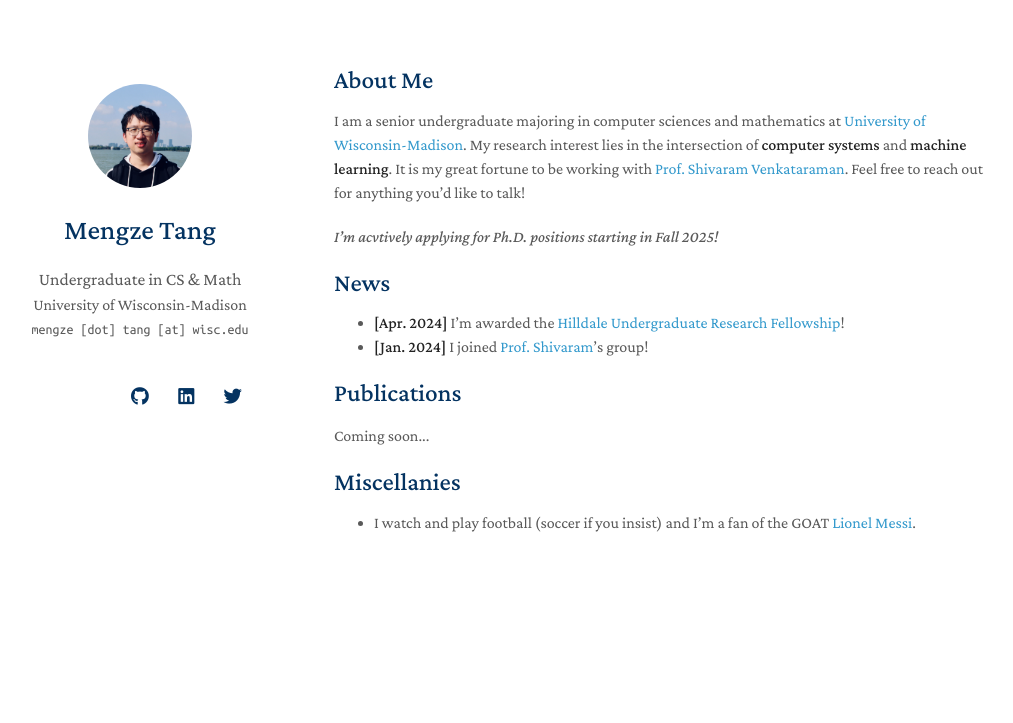
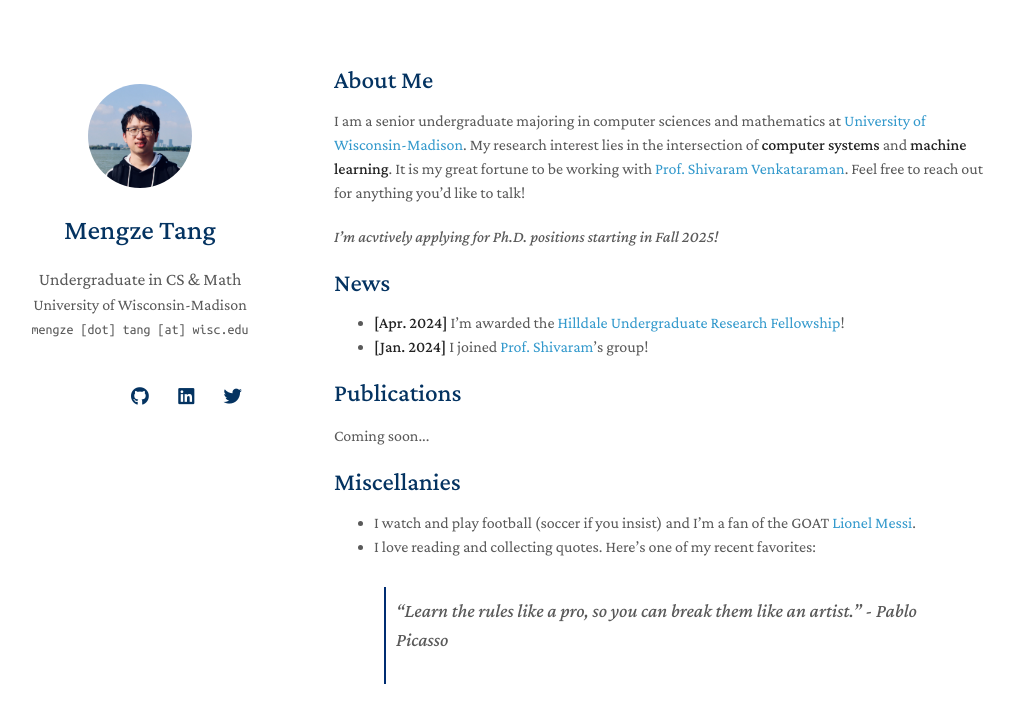
Before and after one commit to madmtang/madmtang.github.io, a Jekyll site: the page built from index.md, in a window 1280 px wide. Shown: the top 723 px of the page, without its empty margins (136-1149 px from the left). Built offline with Jekyll 4.4.1, drawn with Linux system fonts in a browser that asks for light colours; nearby versions of some CDN libraries; a style sheet for code colours, icons or effects is not loaded; our own code applies the rules of GitHub Pages for plain Markdown files.

Commit message:
add a quote

```diff
--- a/index.md
+++ b/index.md
@@ -26,3 +26,5 @@ I am a senior undergraduate majoring in computer sciences and mathematics at <a
 ## Miscellanies
 
 - I watch and play football (soccer if you insist) and I'm a fan of the GOAT <a href="https://www.youtube.com/watch?v=mDsztJOgqUg" target="_blank">Lionel Messi</a>.
+- I love reading and collecting quotes. Here's one of my recent favorites:
+  > "Learn the rules like a pro, so you can break them like an artist." - Pablo Picasso
```
